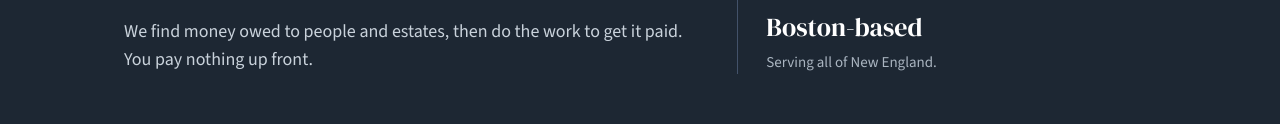
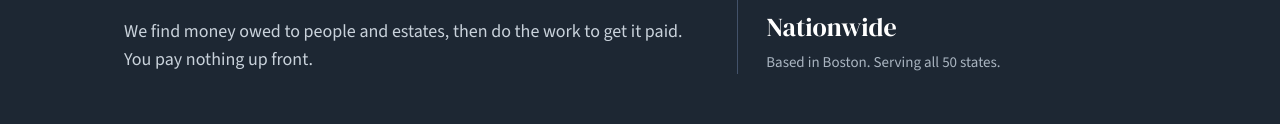
Before and after one commit to jrabb-lgtm/ironbound-site, a plain HTML site: page index.html in a window 1280 px wide. Shown: the part 318-442 px from the top of the page. Drawn offline with nearby package versions, Linux system fonts and the light colour scheme.

Commit message:
Nationwide service area

```diff
--- a/index.html
+++ b/index.html
@@ -126,7 +126,7 @@ footer p{margin:0;max-width:44em}
       <div class="facts" aria-label="At a glance">
         <div><strong>$0 up front</strong><small>We're paid only if you are.</small></div>
         <div><strong>Legal costs on us</strong><small>Attorneys and court fees included.</small></div>
-        <div><strong>Boston-based</strong><small>Serving all of New England.</small></div>
+        <div><strong>Nationwide</strong><small>Based in Boston. Serving all 50 states.</small></div>
       </div>
     </div>
   </div>
```
